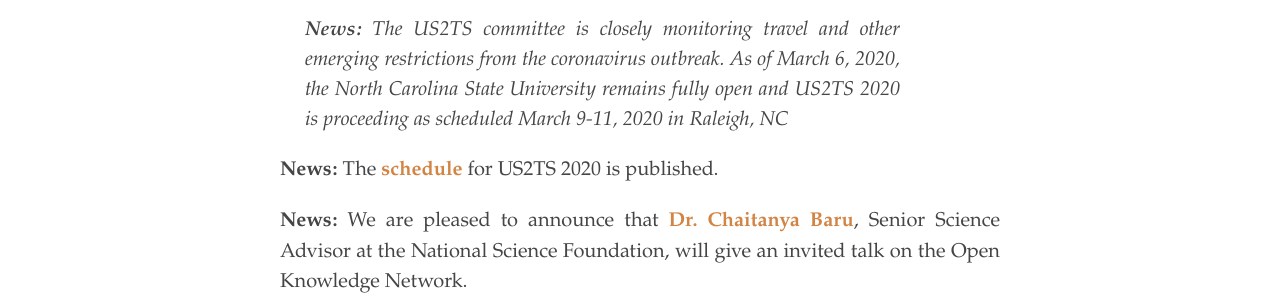
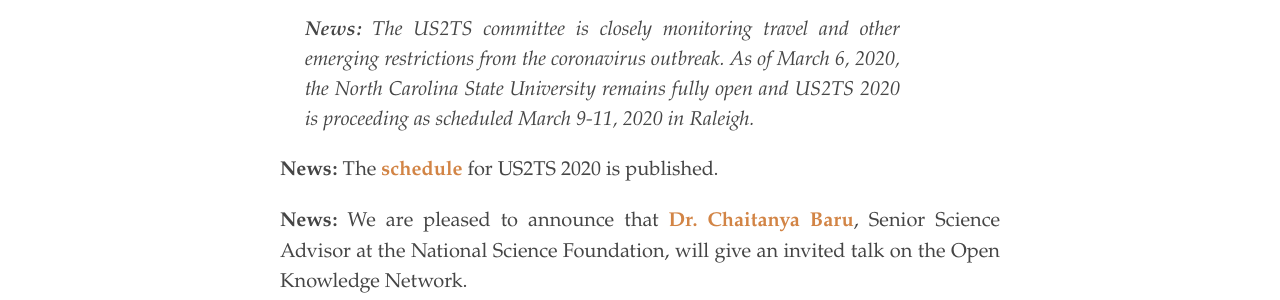
Before and after one commit to us2ts/us2ts.github.io, a Jekyll site: the page built from index.md, in a window 1280 px wide and 900 px high. Shown: the part 392-692 px from the top of the window. Built offline with Jekyll 4.4.1, drawn with Linux system fonts in a browser that asks for light colours; comment, search, counter and statistics services are not loaded.

```diff
--- a/index.md
+++ b/index.md
@@ -11,7 +11,7 @@
 
 ----------------------------------------------------------------
 
-> **News:** The US2TS committee is closely monitoring travel and other emerging restrictions from the coronavirus outbreak. As of March 6, 2020, the North Carolina State University remains fully open and US2TS 2020 is proceeding as scheduled March 9-11, 2020 in Raleigh, NC
+> **News:** The US2TS committee is closely monitoring travel and other emerging restrictions from the coronavirus outbreak. As of March 6, 2020, the North Carolina State University remains fully open and US2TS 2020 is proceeding as scheduled March 9-11, 2020 in Raleigh.
 
 **News:** The [**schedule**](https://us2ts.org/program) for US2TS 2020 is published.
 
```
